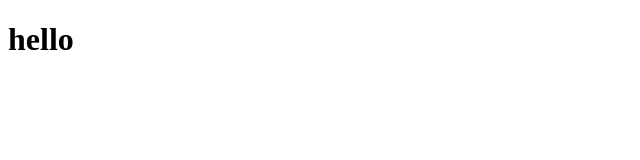
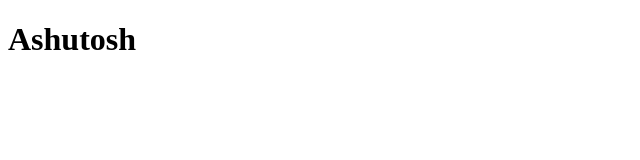
Before and after one commit to ashutosh-moharana/Ashutosh, a plain HTML site: page index.html in a window 1280 px wide. Shown: the whole page, without its empty margins (0-640 px from the left). Drawn offline with Linux system fonts and the light colour scheme.

Commit message:
Update index.html

```diff
--- a/index.html
+++ b/index.html
@@ -12,7 +12,7 @@
 
 	</div>
 	<h1>
-		hello
+		Ashutosh
 	</h1>
 
 	</script>
```
